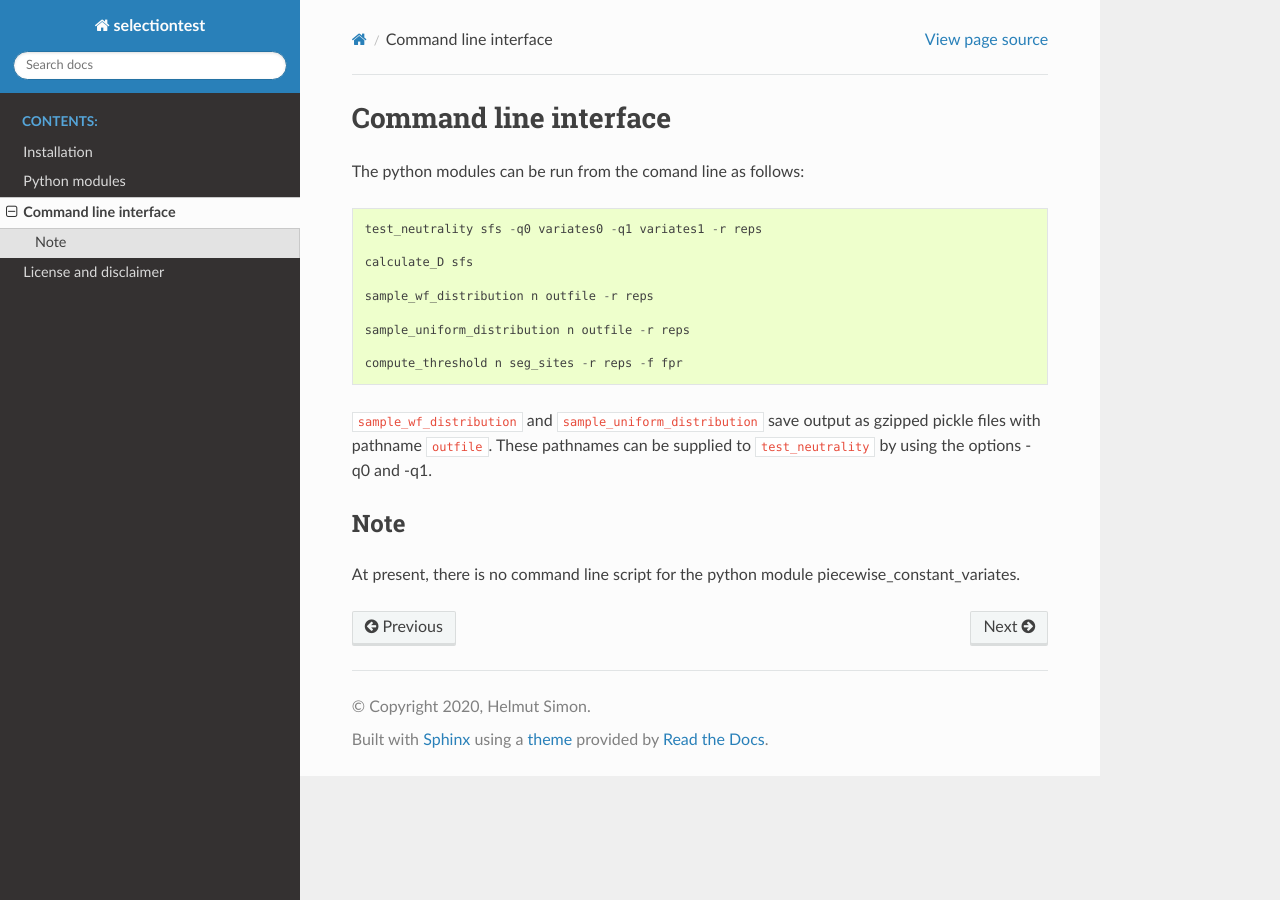
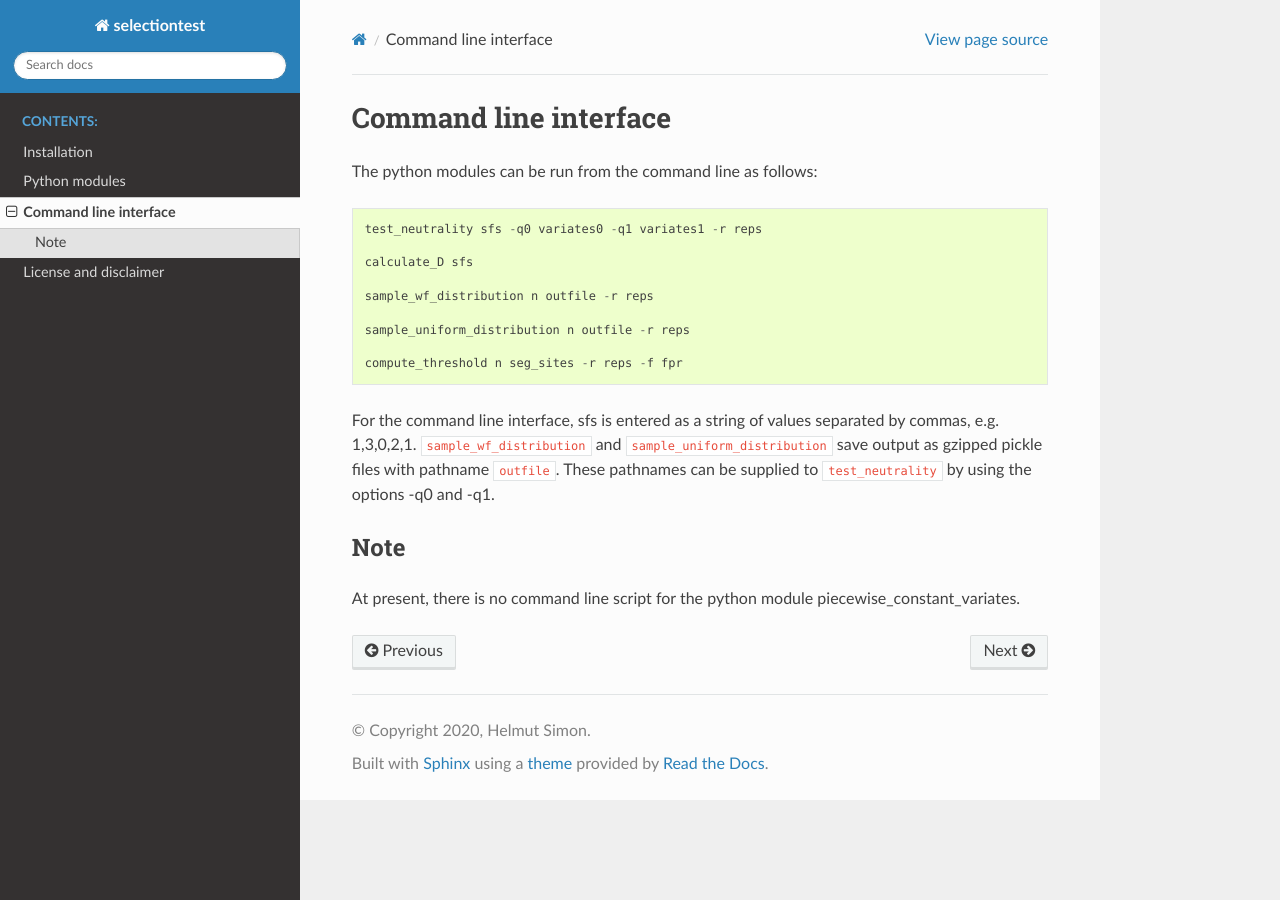
Before and after one commit to helmutsimon/selectiontest, a Sphinx documentation site: the page built from docs/source/cli.rst, in a window 1280 px wide. Built offline with Sphinx 7.4.7 and the Read the Docs theme 2.0.0, drawn with Linux system fonts in a browser that asks for light colours.

Commit message:
Correct documentation and docstrings wrt parameter formats.

```diff
--- a/docs/source/cli.rst
+++ b/docs/source/cli.rst
@@ -2,7 +2,7 @@ Command line interface
 ======================
 
 
-The python modules can be run from the comand line as follows:
+The python modules can be run from the command line as follows:
 
 ::
 
@@ -16,6 +16,7 @@ The python modules can be run from the comand line as follows:
 
     compute_threshold n seg_sites -r reps -f fpr
 
+For the command line interface, sfs is entered as a string of values separated by commas, e.g. 1,3,0,2,1.
 ``sample_wf_distribution`` and ``sample_uniform_distribution`` save output as gzipped pickle files with pathname ``outfile``. These pathnames can be supplied to ``test_neutrality`` by using the options -q0 and -q1.
 
 Note
```
Also changed, not shown: 1 other file.
